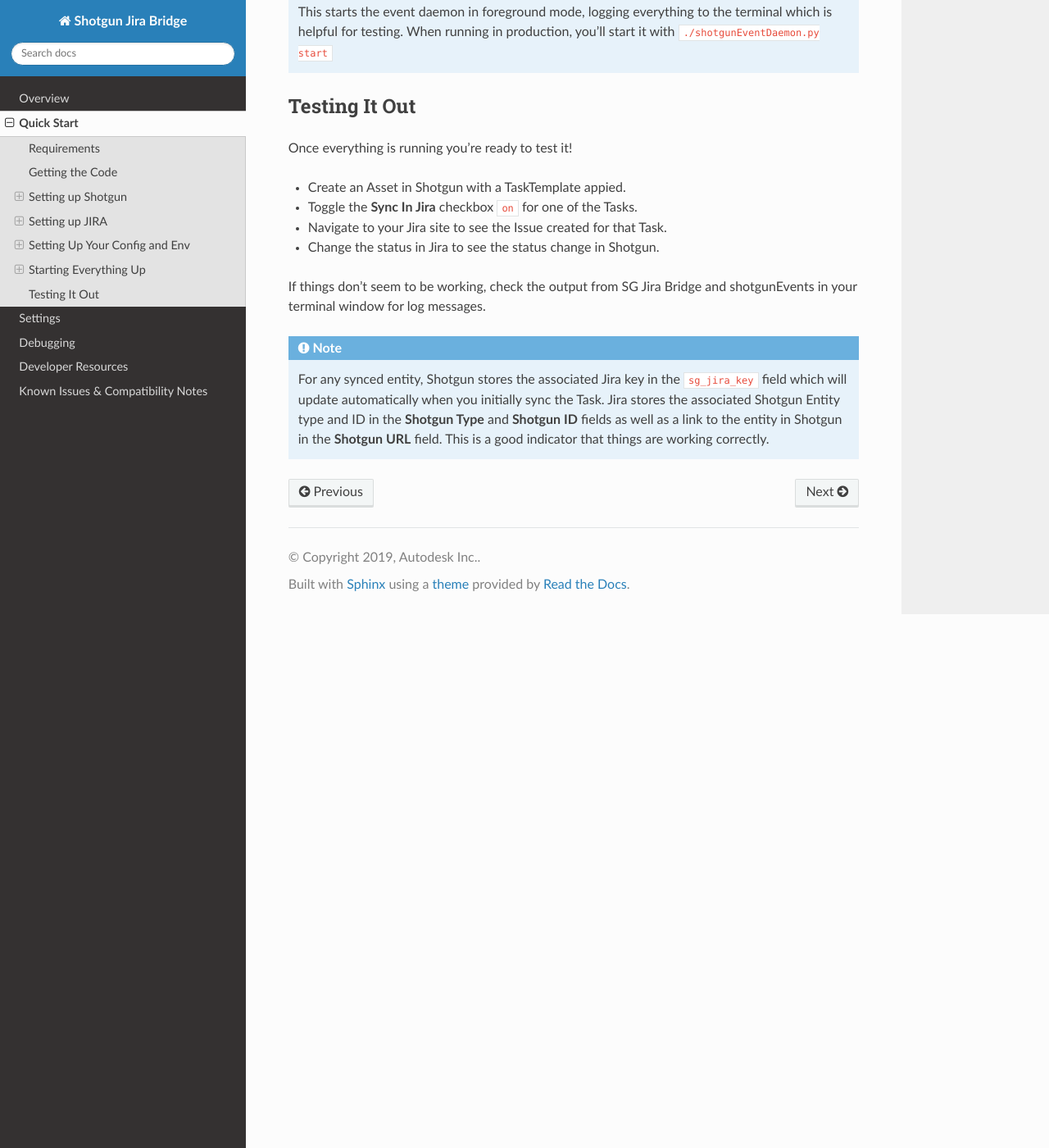
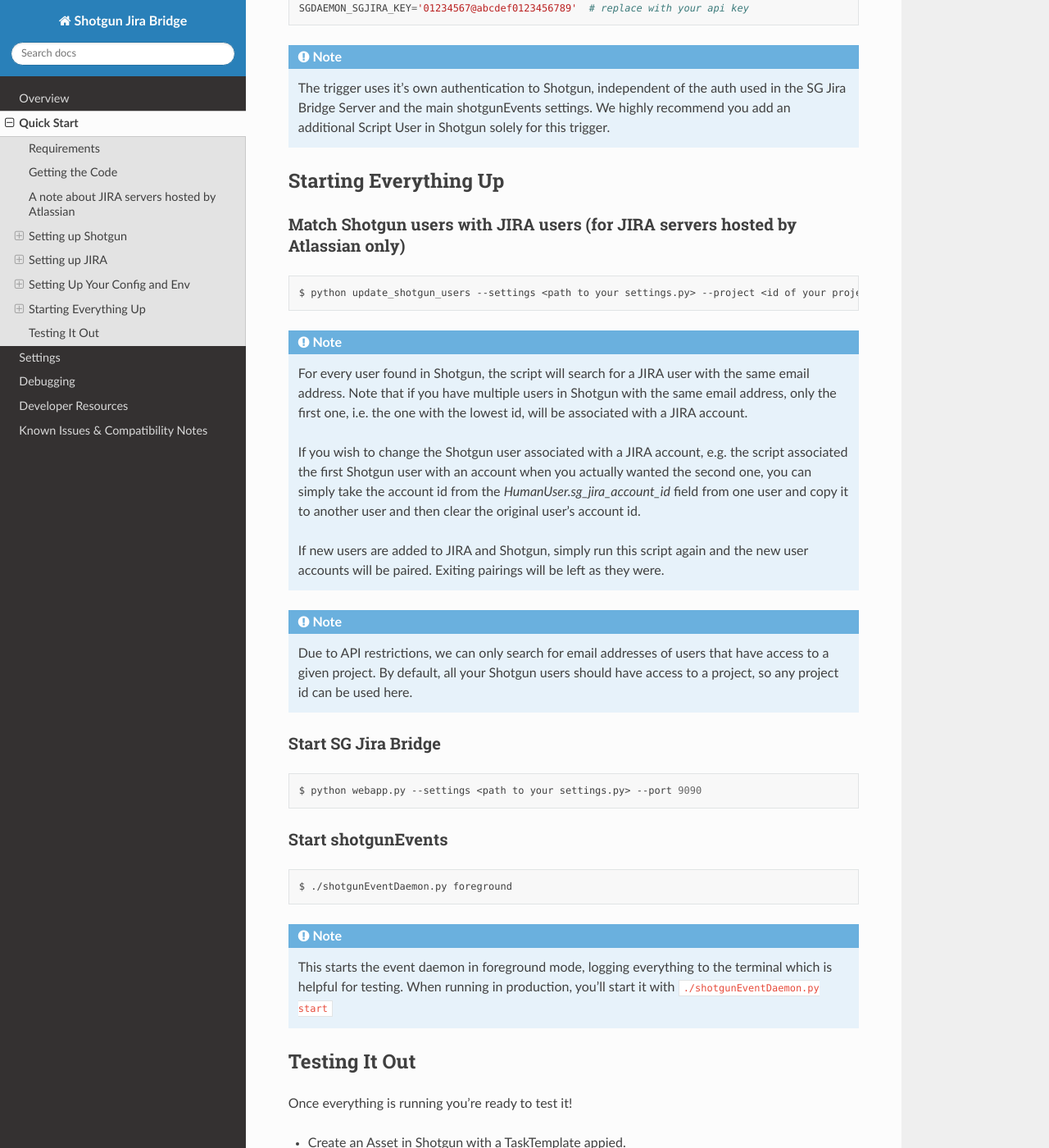
Before and after one commit to shotgunsoftware/sg-jira-bridge, a Sphinx documentation site: the page built from docs/quickstart.rst, in a window 1280 px wide and 1400 px high, scrolled down 4943 px. Shown: the whole window at 82% size. Built offline with Sphinx 7.4.7 and the Read the Docs theme 2.0.0, drawn with Linux system fonts in a browser that asks for light colours; some of the changed text lies outside the part shown.

Commit message:
added multiple notes to the quickstart page.

```diff
--- a/docs/quickstart.rst
+++ b/docs/quickstart.rst
@@ -26,6 +26,17 @@
     $ git clone git@github.com:shotgunsoftware/shotgunEvents.git
 
 
+A note about JIRA servers hosted by Atlassian
+*********************************************
+
+In April 2019, Atlassian put a new sets of rules around accessing user data
+due to the the European GDPR regulation. Since then, email addresses of JIRA
+users are not accessible anymore.
+
+As the Shotgun JIRA bridge relies on this information to pair Shotgun users
+with JIRA users, some extra steps will be required to configure the JIRA
+bridge. This quickstart page will alert you when these extra steps are needed.
+
 
 Setting up Shotgun
 ******************
@@ -34,15 +45,19 @@
 The following fields must be created in Shotgun for each of the
 following entity types:
 
-===========   ====================   =========   ==========================
-Entity Type   Field Name             Data Type   Display Name (recommended)
-===========   ====================   =========   ==========================
-Project       ``sg_jira_sync_url``   File/Link   Jira Sync URL
-Project       ``sg_jira_key``        Text        Jira Key
-Task          ``sg_jira_key``        Text        Jira Key
-Task          ``sg_sync_in_jira``    Checkbox    Sync In Jira
-Note          ``sg_jira_key``        Text        Jira Key
-===========   ====================   =========   ==========================
+===========   ======================   =========   ==========================
+Entity Type   Field Name               Data Type   Display Name (recommended)
+===========   ======================   =========   ==========================
+Project       ``sg_jira_sync_url``     File/Link   Jira Sync URL
+Project       ``sg_jira_key``          Text        Jira Key
+Task          ``sg_jira_key``          Text        Jira Key
+Task          ``sg_sync_in_jira``      Checkbox    Sync In Jira
+Note          ``sg_jira_key``          Text        Jira Key
+HumanUser     ``sg_jira_account_id``   Text        Jira Account Id
+===========   ======================   =========   ==========================
+
+.. note::
+    The `HumanUser.sg_jira_account_id` field is only necessary if your JIRA server is hosted by Atlassian.
 
 Configure your Shotgun Project
 ==============================
@@ -134,6 +149,11 @@
 
     # Install required packages
     pip install -r /path/to/sg-jira-bridge/requirements.txt
+
+.. note::
+    If you are upgrading from a previous version of the bridge, we recommend you re-install dependencies
+    as we've had to fork the jira library. As of this writing, it has not been merged in the main JIRA
+    library.
 
 
 Settings
@@ -237,6 +257,34 @@
 
 Starting Everything Up
 **********************
+
+Match Shotgun users with JIRA users (for JIRA servers hosted by Atlassian only)
+===============================================================================
+
+.. code-block:: bash
+
+    $ python update_shotgun_users --settings <path to your settings.py> --project <id of your project>
+
+.. note::
+    For every user found in Shotgun, the script will search for a JIRA user with
+    the same email address. Note that if you have multiple users in Shotgun with
+    the same email address, only the first one, i.e. the one with the lowest id,
+    will be associated with a JIRA account.
+
+    If you wish to change the Shotgun user associated with a JIRA account, e.g. the
+    script associated the first Shotgun user with an account when you actually wanted
+    the second one, you can simply take the account id from the `HumanUser.sg_jira_account_id`
+    field from one user and copy it to another user and then clear the original user's
+    account id.
+
+    If new users are added to JIRA and Shotgun, simply run this script again and the new user
+    accounts will be paired. Exiting pairings will be left as they were.
+
+.. note::
+    Due to API restrictions, we can only search for email addresses of users that have access
+    to a given project. By default, all your Shotgun users should have access to a project,
+    so any project id can be used here.
+
 Start SG Jira Bridge
 ====================
 .. code-block:: bash
```
